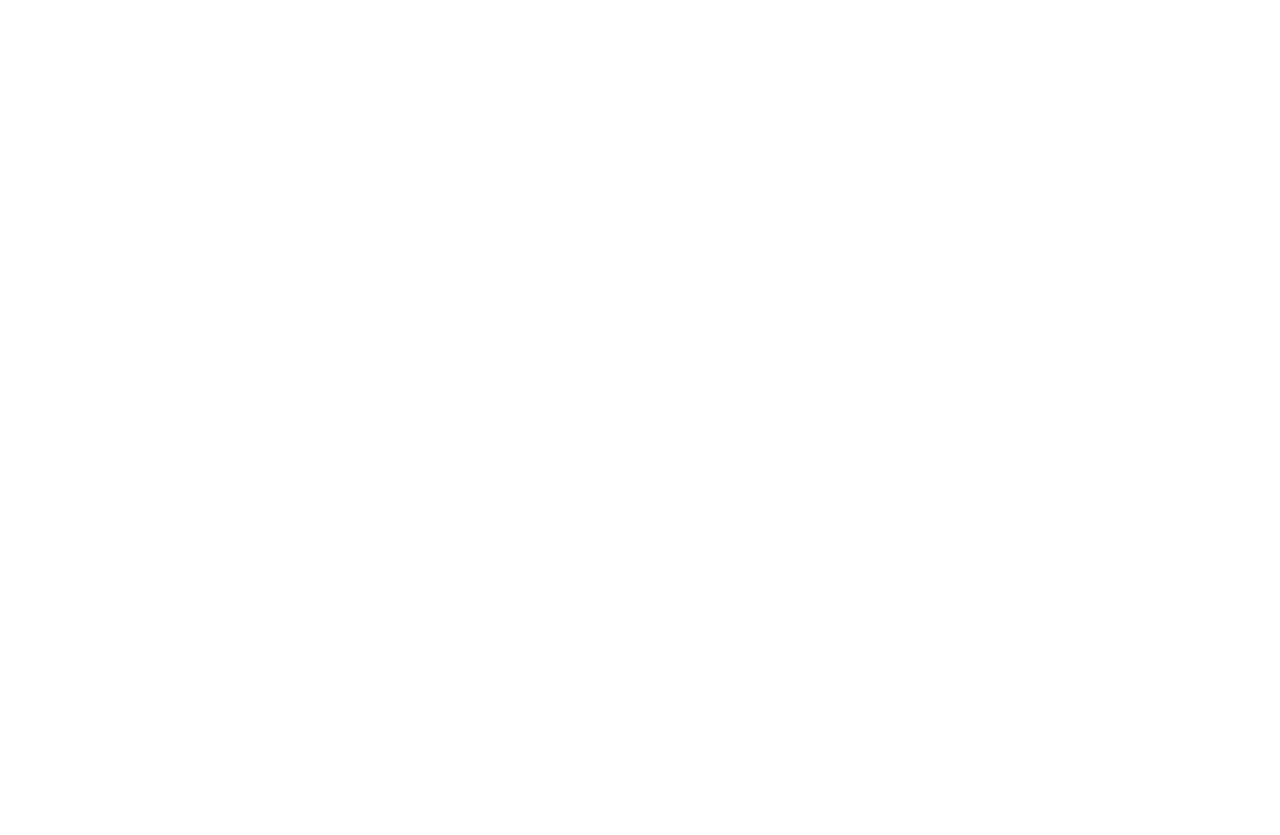
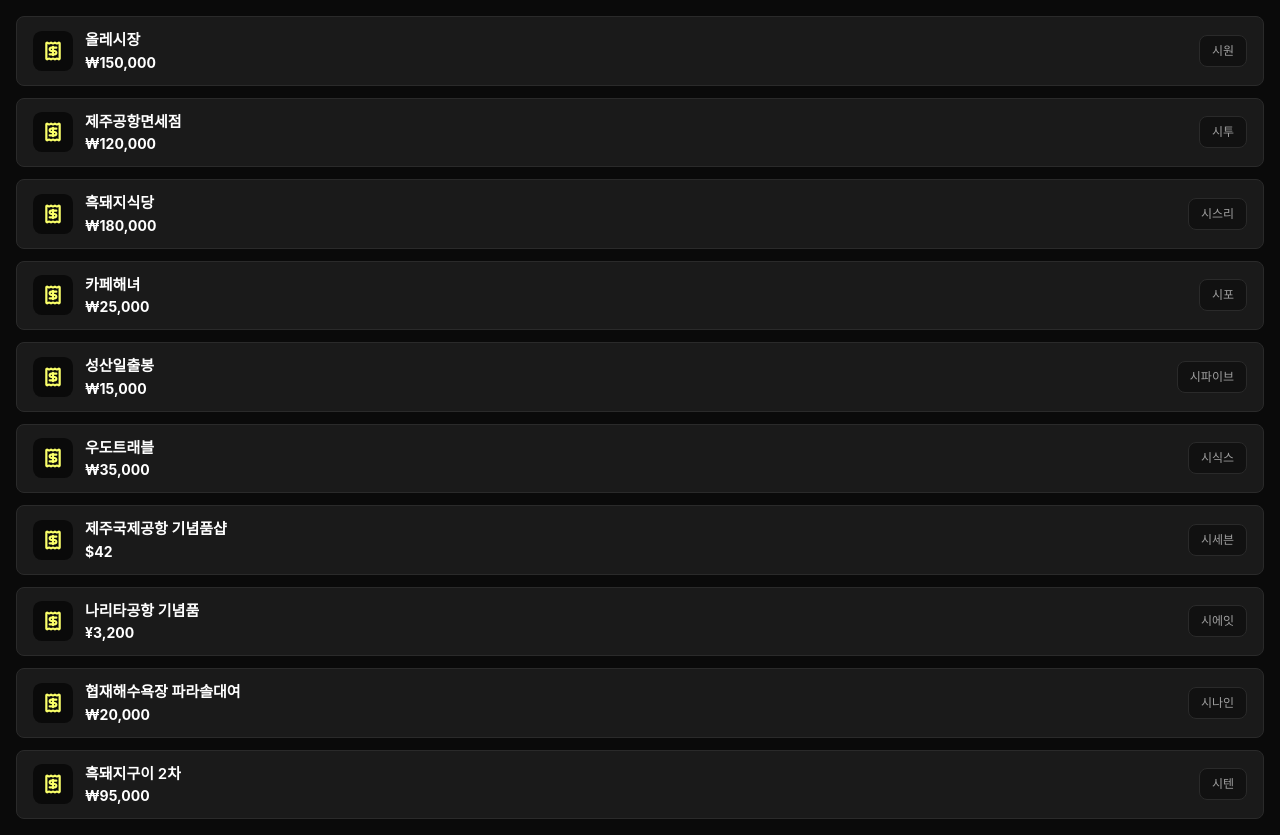
Before and after one commit to mz-children/jungsanjungsan-fe, a React (Vite) app: page /es in a window 1280 px wide. Before the commit this address had no page. Before the commit the page ends 800 px from the top, so only its background shows below. Built offline with nearby package versions, Linux system fonts and the light colour scheme.

Commit message:
ReceiptItem 컴포넌트 구현 (#16)
* ReceiptItem 파일 생성

* ReceiptItem 컴포넌트 구현

* ReceiptItem 확인용 TestES 페이지 및 라우트 추가

* ReceiptItem 컴포넌트 기능 보완 및 목업 데이터 추가

* ReceiptItem 빈 값 예외 처리 및 불필요 코드 정리

```diff
--- /dev/null
+++ b/src/components/ui/ReceiptItem.tsx
@@ -0,0 +1,59 @@
+//src/components/ui/ReceiptItem.tsx
+
+import ReceiptIcon from "../../assets/svg/receipt-icon.svg?react";
+import type { Currency } from "../../types/receiptItem.types";
+import type { MouseEventHandler } from "react";
+
+const CURRENCY_MAP: Record<Currency, { symbol: string; locale: string }> = {
+  KRW: { symbol: "₩", locale: "ko-KR" },
+  JPY: { symbol: "¥", locale: "ja-JP" },
+  USD: { symbol: "$", locale: "en-US" },
+};
+
+export type ReceiptItemProps = {
+  merchantName: string; //결제처
+  amount: number; //가격
+  payerName: string; //돈을 낸 사람
+  currency: Currency; // 원-엔-달러
+
+  // "마우스 이벤트(클릭 등)가 발생했을 때, 그 이벤트 정보를 받아서 처리하는 함수"의 타입
+  onClick?: MouseEventHandler<HTMLDivElement>;
+};
+
+export default function ReceiptItem({
+  merchantName,
+  amount,
+  payerName,
+  currency,
+  onClick,
+}: ReceiptItemProps) {
+  if (!merchantName.trim() || !payerName.trim() || !amount) {
+    return null;
+  }
+
+  return (
+    <div
+      className={`flex items-center justify-between px-[16px] py-[12px] bg-surface-card border border-border-default rounded-[8px] ${onClick ? "cursor-pointer" : ""}`}
+      onClick={onClick}
+    >
+      <div className="flex items-center gap-[12px] flex-1 min-w-0">
+        <ReceiptIcon className="w-[40px] h-[40px]" />
+        <div className="flex flex-col min-w-0">
+          <span className="text-body-emphasis text-text-primary truncate">
+            {/* 결제처 */}
+            {merchantName.trim()}
+          </span>
+          <span className="text-body-strong text-text-primary">
+            {/* 가격 + 원/엔/달러 */}
+            {CURRENCY_MAP[currency].symbol}
+            {amount.toLocaleString(CURRENCY_MAP[currency].locale)}
+          </span>
+        </div>
+      </div>
+      <span className="px-[12px] py-[6px] text-caption-regular text-text-muted bg-surface-sub border border-border-default rounded-[8px] whitespace-nowrap flex-shrink-0">
+        {/* 돈을 낸 사람 */}
+        {payerName.trim()}
+      </span>
+    </div>
+  );
+}
--- /dev/null
+++ b/src/data/receiptItem.testData.ts
@@ -0,0 +1,75 @@
+// src/data/testData.ts
+import type { ReceiptItemData } from "../types/receiptItem.types";
+
+export const testData: ReceiptItemData[] = [
+  {
+    id: "1",
+    merchantName: "올레시장",
+    amount: 150000,
+    currency: "KRW",
+    payerName: "시원",
+  },
+  {
+    id: "2",
+    merchantName: "제주공항면세점",
+    amount: 120000,
+    currency: "KRW",
+    payerName: "시투",
+  },
+  {
+    id: "3",
+    merchantName: "흑돼지식당",
+    amount: 180000,
+    currency: "KRW",
+    payerName: "시스리",
+  },
+  {
+    id: "4",
+    merchantName: "카페해녀",
+    amount: 25000,
+    currency: "KRW",
+    payerName: "시포",
+  },
+  {
+    id: "5",
+    merchantName: "성산일출봉",
+    amount: 15000,
+    currency: "KRW",
+    payerName: "시파이브",
+  },
+  {
+    id: "6",
+    merchantName: "우도트래블",
+    amount: 35000,
+    currency: "KRW",
+    payerName: "시식스",
+  },
+  {
+    id: "7",
+    merchantName: "제주국제공항 기념품샵",
+    amount: 42,
+    currency: "USD",
+    payerName: "시세븐",
+  },
+  {
+    id: "8",
+    merchantName: "나리타공항 기념품",
+    amount: 3200,
+    currency: "JPY",
+    payerName: "시에잇",
+  },
+  {
+    id: "9",
+    merchantName: "협재해수욕장 파라솔대여",
+    amount: 20000,
+    currency: "KRW",
+    payerName: "시나인",
+  },
+  {
+    id: "10",
+    merchantName: "흑돼지구이 2차",
+    amount: 95000,
+    currency: "KRW",
+    payerName: "시텐",
+  },
+];
--- /dev/null
+++ b/src/pages/TestES.page.tsx
@@ -0,0 +1,21 @@
+import ReceiptItem from "../components/ui/ReceiptItem";
+import { useState } from "react";
+import type { ReceiptItemData } from "../types/receiptItem.types";
+import { testData } from "../data/receiptItem.testData";
+
+function TestES() {
+  // 미리 만들어둔 영수증 10개짜리 배열을 그대로 상태값으로 넣음
+  const [items] = useState<ReceiptItemData[]>(testData);
+
+  return (
+    <div className="flex flex-col gap-[12px] min-h-screen bg-surface-canvas p-[16px]">
+      {/* 배열 안의 영수증(결제처, 금액, 결제한 사람) 10개를 하나씩 순서대로 꺼내서, 각각 <ReceiptItem> 카드로 반복 생성 */}
+      {items.map((item) => (
+        // onClick : 클릭해도 아무 동작 안 하는 빈 함수 (아직 실제 기능 연결 전)
+        <ReceiptItem key={item.id} {...item} onClick={() => {}} />
+      ))}
+    </div>
+  );
+}
+
+export default TestES;
--- a/src/router.tsx
+++ b/src/router.tsx
@@ -1,6 +1,8 @@
 import { BrowserRouter, Route, Routes } from "react-router";
 import HomePage from "./pages/Home.page";
 import TestPage from "./pages/Test.page";
+// import TestPageTK from "./pages/TestTK.page";
+import TestES from "./pages/TestES.page";
 import TestSWPage from "./pages/TestSW.page";
 import TestPageTK from "./pages/TestTK.page";
 export default function Router() {
@@ -11,6 +13,7 @@
         <Route path="/sw" element={<TestSWPage />} />
         <Route path="/tk" element={<TestPageTK />} />
         <Route path="/home" element={<HomePage />} />
+        <Route path="/es" element={<TestES />} />
       </Routes>
     </BrowserRouter>
   );
--- /dev/null
+++ b/src/types/receiptItem.types.ts
@@ -0,0 +1,9 @@
+export type Currency = "KRW" | "JPY" | "USD";
+
+export type ReceiptItemData = {
+  id: string; // testData 배열에서 React가 리스트를 렌더링할 때 각 항목을 구분할 고유 값(key)이 필요
+  merchantName: string;
+  amount: number;
+  currency: Currency;
+  payerName: string;
+};
```
Also changed, not shown: src/assets/svg/receipt-icon.svg (added).
